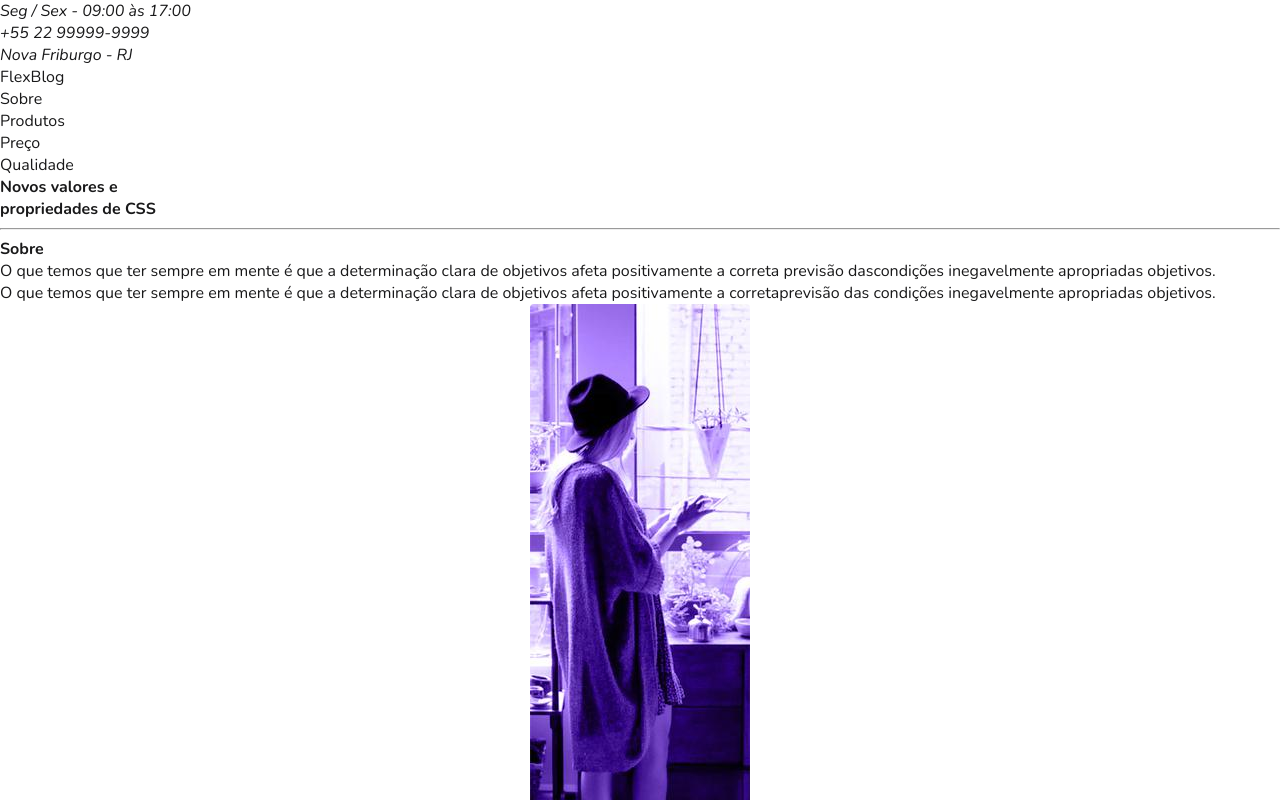
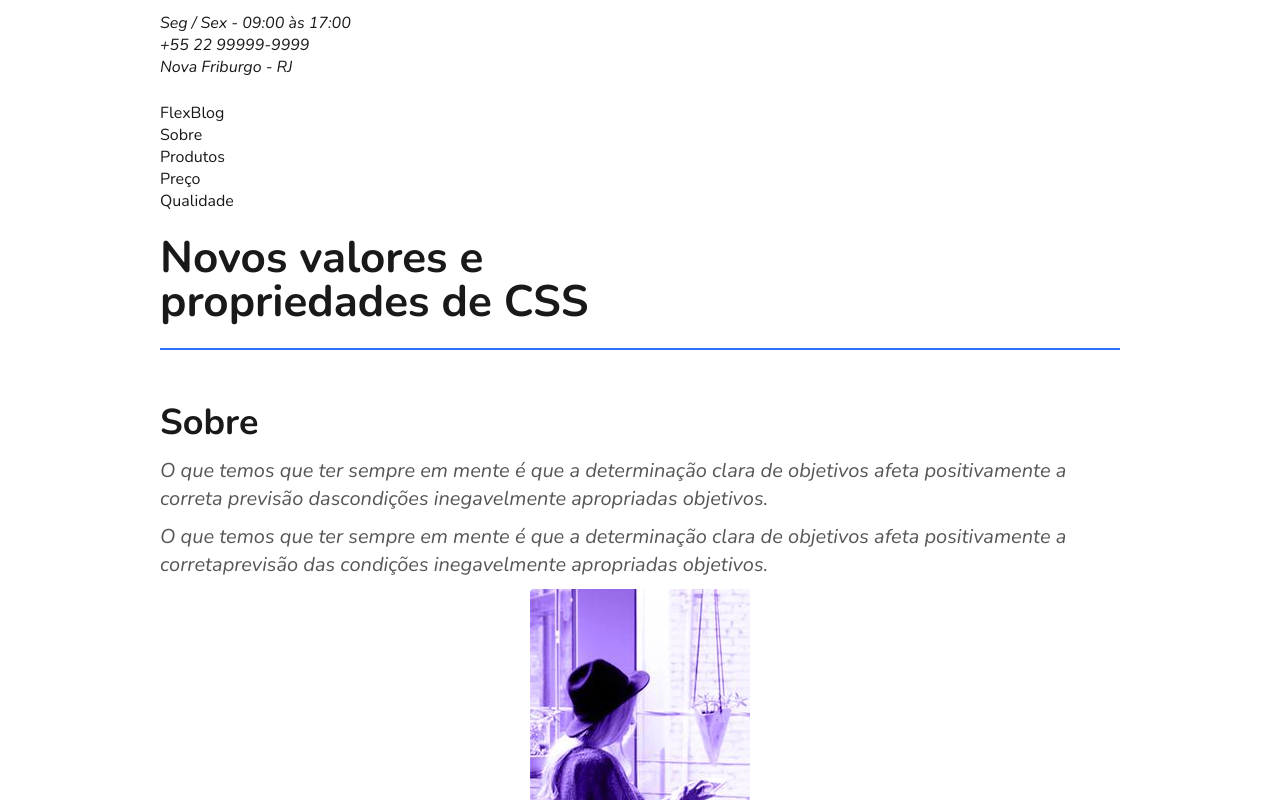
Before and after one commit to thallismatos/flexblog, a website: page src/index.html in a window 1280 px wide. Shown: the top 800 px of the page. Drawn offline with nearby package versions, Linux system fonts and the light colour scheme; files that its build step writes are made by us from their sources.

Commit message:
:lipstick: feat(style): create _components.scss directory with reusable classes

```diff
--- a/package.json
+++ b/package.json
@@ -1,6 +1,6 @@
 {
   "name": "flexblog",
-  "version": "1.2.0",
+  "version": "1.3.0",
   "description": "",
   "main": "index.html",
   "devDependencies": {
--- a/src/styles/components/_components.scss
+++ b/src/styles/components/_components.scss
@@ -1,2 +1,55 @@
 @use "../utils/mixins" as *;
 @use "../utils/variables" as *;
+
+.container {
+  max-width: $max-width;
+  margin: 0 auto;
+  padding: 0.75rem 2rem;
+
+  @include respond-to(mobile) {
+    padding: 0.75rem 1rem;
+  }
+}
+
+h1 {
+  @include font-clamp(xx-large);
+  line-height: 1;
+  margin-bottom: $margin-bottom;
+}
+
+.subtitle {
+  @include font-clamp(x-large);
+  margin-bottom: $margin-bottom;
+}
+
+p {
+  @include font-clamp(medium);
+  color: $c4;
+  margin-bottom: $margin-bottom;
+  line-height: 1.4;
+  font-style: italic;
+}
+
+hr {
+  border: 1px solid $primary;
+  margin: 1.5rem 0;
+}
+
+.button {
+  @include font-clamp(large);
+  display: inline-block;
+  background: $primary;
+  color: $c1;
+  border: none;
+  border-radius: $border-radius;
+  padding: 0.5rem 1rem;
+  cursor: pointer;
+  transition: background-color 0.3s;
+  text-transform: uppercase;
+  margin: $margin-bottom auto;
+  text-align: center;
+
+  &:hover {
+    background-color: ajust($primary, 10%);
+  }
+}
```
Also changed, not shown: 1 other file.
